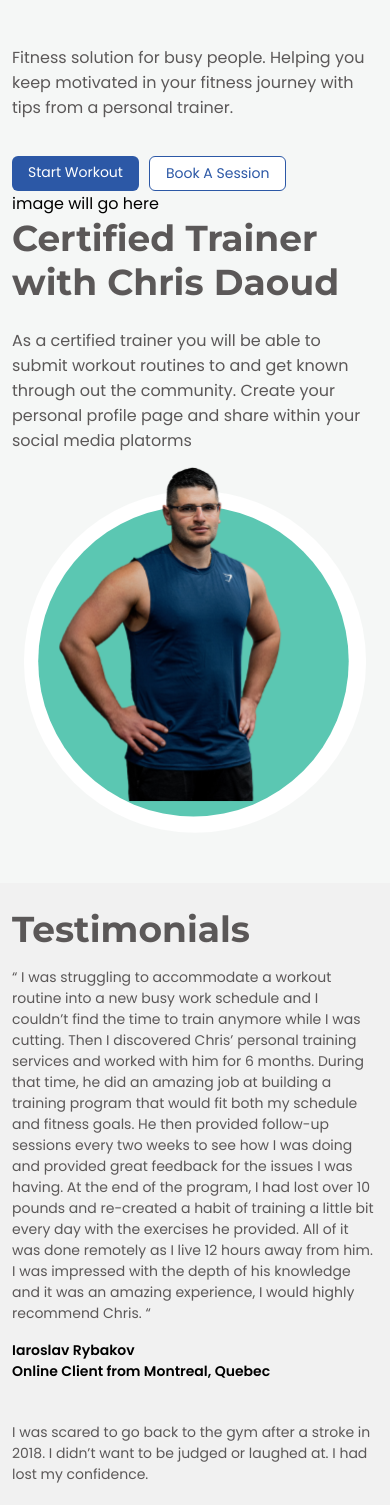
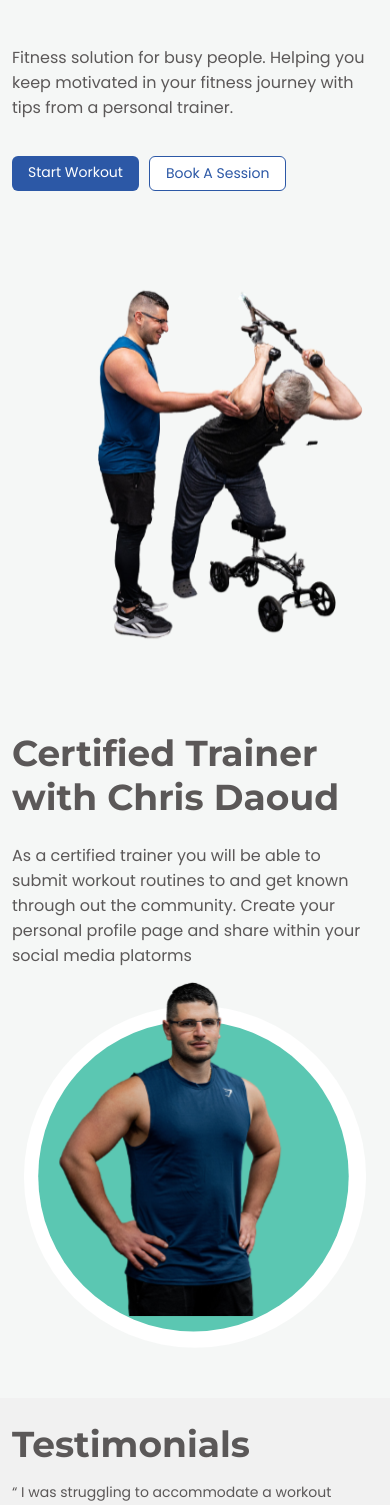
Before and after one commit to JGSolutions/fitvitfitness, a Next.js app: page / in a window 390 px wide. Shown: the part 445-1950 px from the top of the page. Built offline with nearby package versions, Linux system fonts and the light colour scheme.

Commit message:
added hero image

```diff
--- a/pages/index.tsx
+++ b/pages/index.tsx
@@ -45,19 +45,22 @@ export default function Home() {
 									</Link>
 								</div>
 							</div>
-							<div className={styles.row}>image will go here</div>
+							<div className={styles.row}>
+								<Image src="/hero-image.svg" width={488} height="540" alt="" />
+							</div>
 						</section>
 
 						<section className={styles.section}>
+							<div className={styles.trainerImageRow}>
+								<Image src="/chris-trainer.svg" width={430} height={380} alt="Chris Daoud Trainer" />
+							</div>
 							<div className={styles.trainerDetails}>
 								<h2 className={styles.subTitles}>Certified Trainer with Chris Daoud</h2>
 								<p className={styles.text}>
 									As a certified trainer you will be able to submit workout routines to and get known through out the community.  Create your personal profile page and share within your social media platorms
 								</p>
 							</div>
-							<div className={styles.trainerImageRow}>
-								<Image src="/chris-trainer.svg" width={430} height={380} alt="Chris Daoud Trainer" />
-							</div>
+
 						</section>
 					</div>
 
--- a/styles/Home.module.css
+++ b/styles/Home.module.css
@@ -88,9 +88,11 @@
 
 	.trainerDetails {
 		width: 100%;
+		order: 1;
 	}
 
 	.trainerImageRow {
 		width: 100%;
+		order: 2;
 	}
 }
```
Also changed, not shown: public/hero-image.svg (added).
